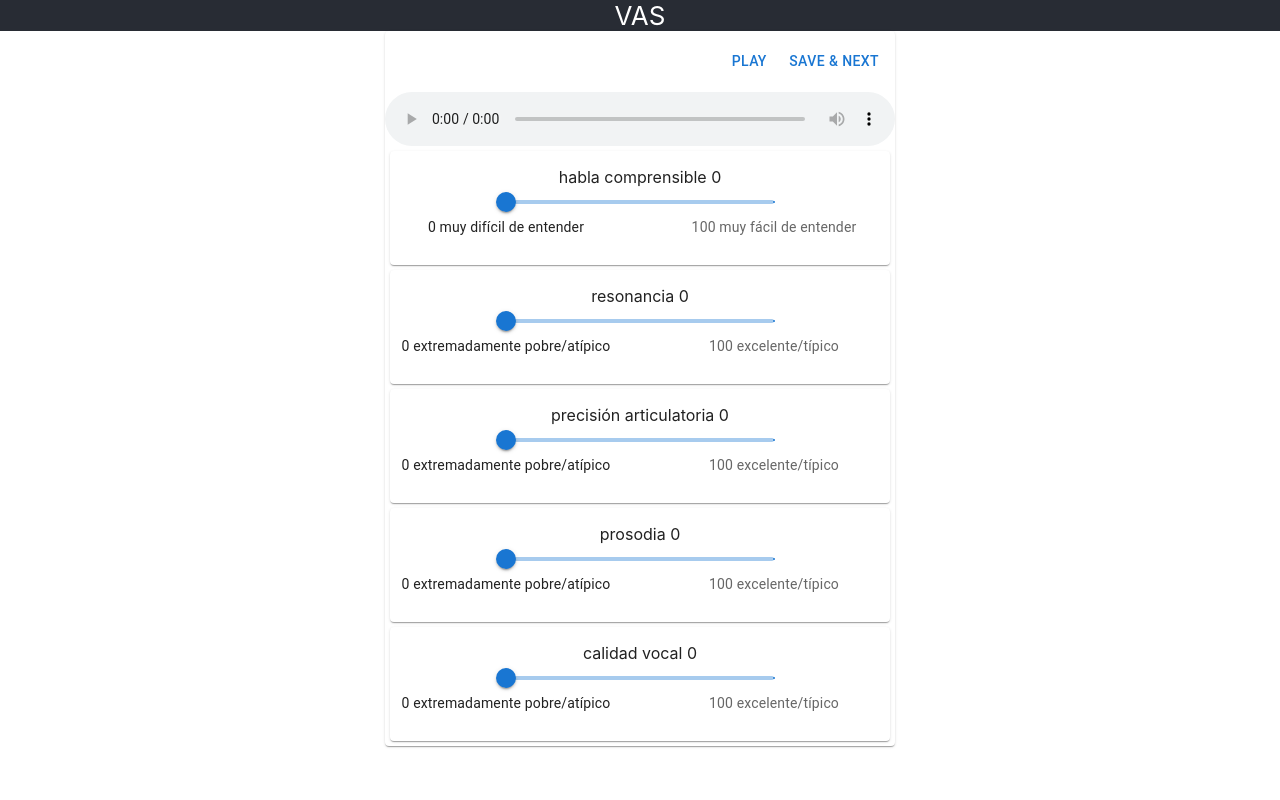
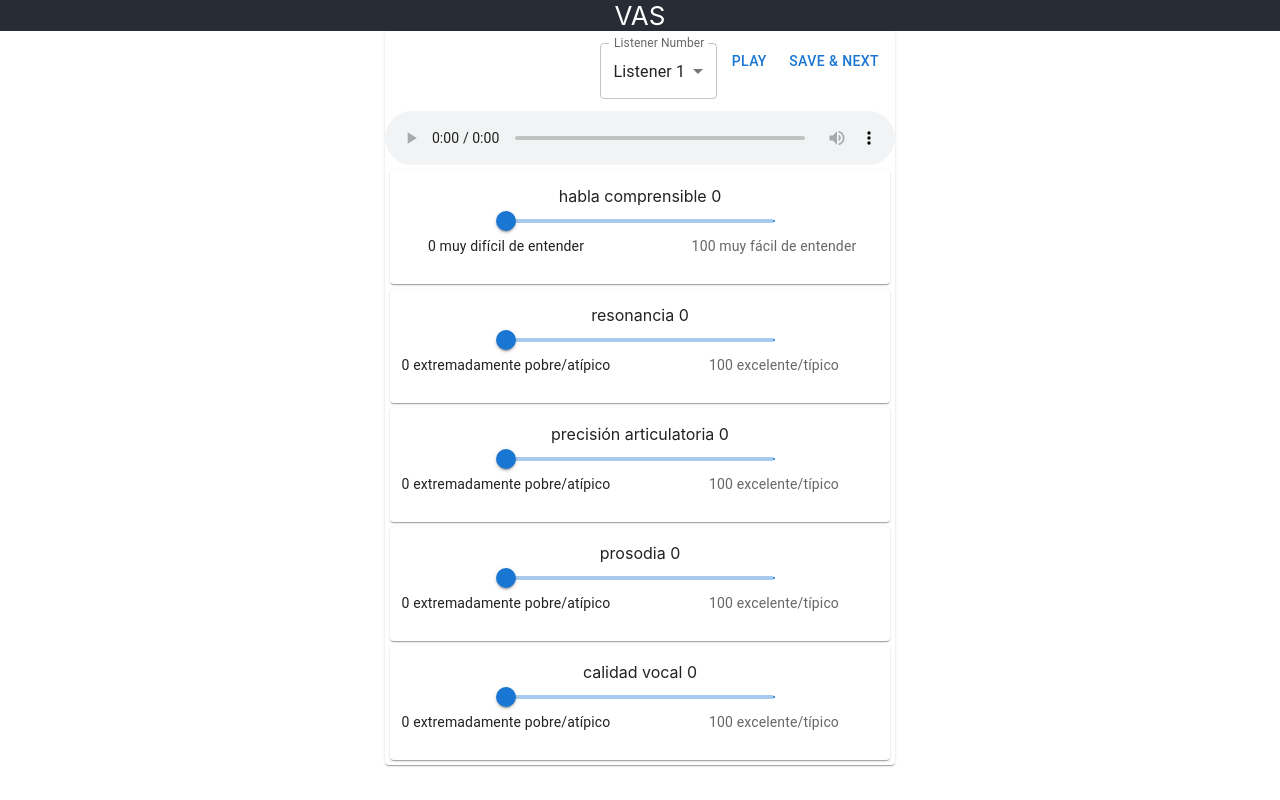
Before and after one commit to alirezag/vas_app, a React (Create React App) app: page / in a window 1280 px wide. Built offline with nearby package versions, Linux system fonts and the light colour scheme.

Commit message:
move node build to actions and fixed the interface.

```diff
--- a/src/App.js
+++ b/src/App.js
@@ -1,9 +1,10 @@
 
 import './App.css';
 import MyCard from './MyCard';
-import {Card, Box, Button, CardHeader, CardMedia} from '@mui/material'
+import {Card, Box, Button, CardHeader, CardMedia, InputLabel, MenuItem, FormControl} from '@mui/material'
 import { useEffect, useState} from "react";
 import listenerConfig from './speaker_list.json'
+import Select, { SelectChangeEvent } from '@mui/material/Select';
 
 function App() {
 
@@ -71,11 +72,15 @@ function App() {
   const [getValues,setValues] = useState([0,0,0,0,0]);
   const [getAll, setAll] = useState(null)
   const [playCount, setPlayCount ] = useState(0)
-
+  const [listenerNumber, setListenerNumber] = useState(1)
   const onChange= (idx,v) => {
     const vs = [...getValues];
     vs[idx]=v
     setValues(vs)
+  }
+
+  const handlelistenerNumberChange = (e) => {
+    setListenerNumber( e.target.value )
   }
 
   useEffect(() => {
@@ -96,8 +101,21 @@ function App() {
        <CardHeader
         action={
           <div>
+            <FormControl >
+  <InputLabel id="demo-simple-select-label">Listener Number</InputLabel>
+  <Select
+    labelId="demo-simple-select-label"
+    id="demo-simple-select"
+    value={listenerNumber}
+    label="Listener Number"
+    onChange={handlelistenerNumberChange}
+  >
+    {listenerConfig.map( item => <MenuItem value={item.listener}>Listener {item.listener}</MenuItem>) }
+
+  </Select>
+</FormControl>
             <Button onClick={ (e) => document.getElementById("mymedia").play() }>Play</Button>
-          <Button  onClick={ (ev) => {
+            <Button  onClick={ (ev) => {
             if (getAll) {
               setAll([...getAll, getValues]);
             } else {
@@ -119,7 +137,7 @@ function App() {
               .catch((error) => {
                 console.error('Error:', error);
               });
-          }}>Save & Next</Button>
+            }}>Save & Next</Button>
           </div>
       }
        />
```
